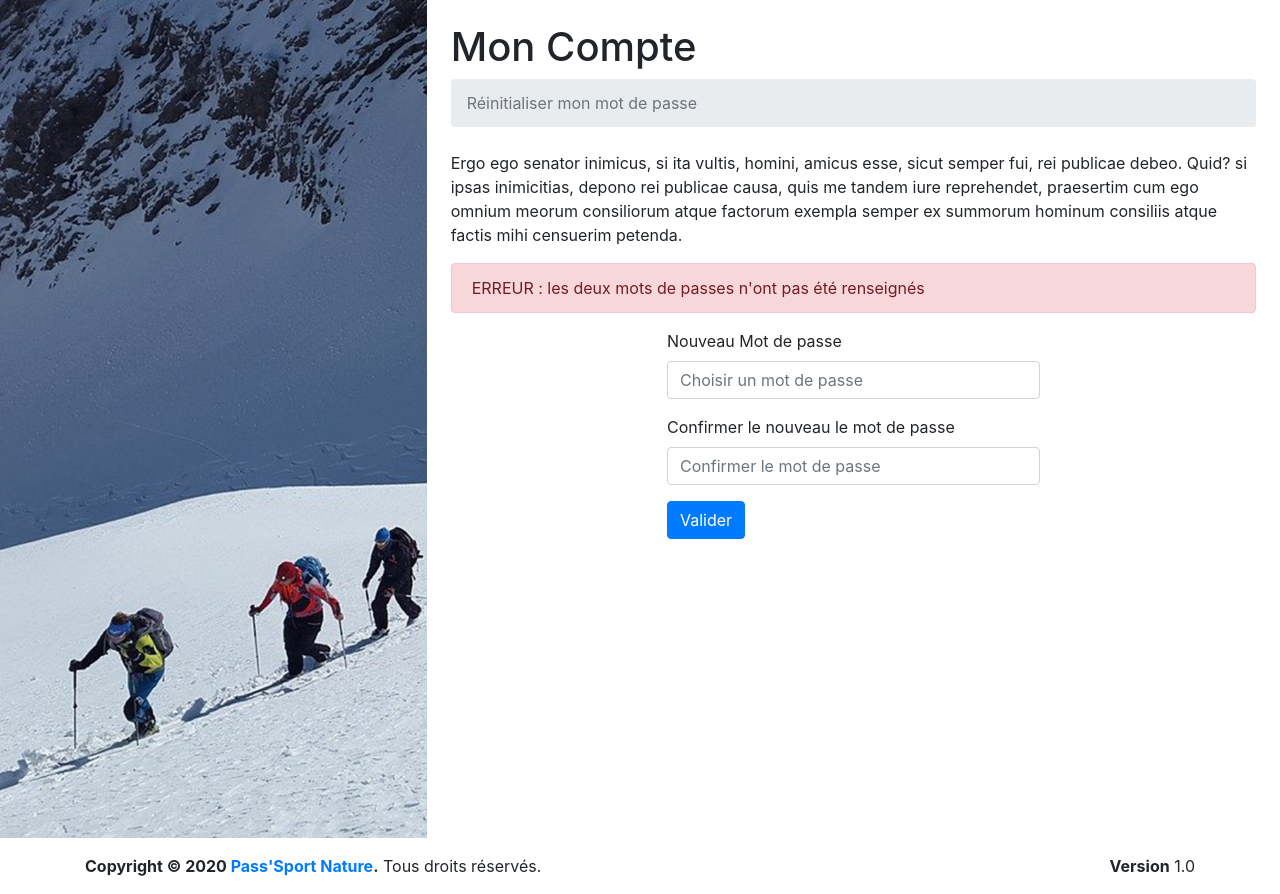
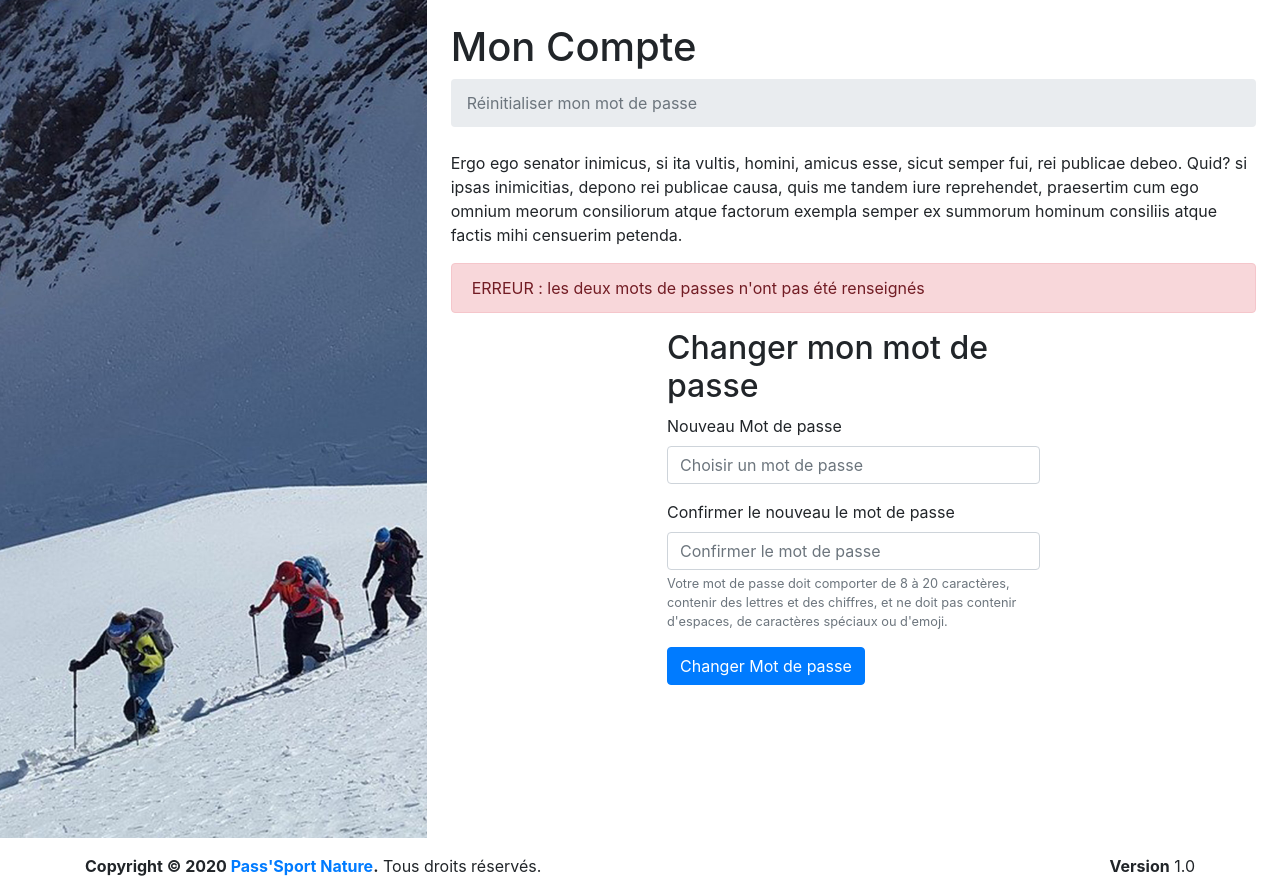
Before and after one commit to FROSSARD-Ma/EPI-Pass-Sport-Nature, a PHP site: page /addPass in a window 1280 px wide. Shown: the part 57-951 px from the top of the page. Run offline with PHP 8.4, Linux system fonts and the light colour scheme.

Commit message:
Fonction Changement mot de passe

```diff
--- a/views/templates/changePass.twig
+++ b/views/templates/changePass.twig
@@ -25,19 +25,8 @@
 
     <div class="row justify-content-center">
         <div class="col-6">
-            <form method="post" action="addPass">
-                <div class="form-group">
-                    <label for="userPass1">Nouveau Mot de passe</label>
-                    <input type="password" id="userPass1" name="userPass1" class="form-control" placeholder="Choisir un mot de passe" required>
-                </div>
-
-                <div class="form-group">
-                    <label for="userPass2">Confirmer le nouveau le mot de passe</label>
-                    <input type="password" id="userPass2" name="userPass2" class="form-control" placeholder="Confirmer le mot de passe" required>
-                </div>
-
-                <button class="btn btn-primary" type="submit">Valider</button>
-            </form>
+            <h2>Changer mon mot de passe</h2>
+            {% include('includes/form-changePass.twig') %}
         </div>
     </div>
 
--- /dev/null
+++ b/views/templates/includes/form-changePass.twig
@@ -0,0 +1,16 @@
+<form method="post" action="addPass">
+    <div class="form-group">
+        <label for="userPass1">Nouveau Mot de passe</label>
+        <input type="password" id="userPass1" name="userPass1" class="form-control" placeholder="Choisir un mot de passe" required>
+    </div>
+
+    <div class="form-group">
+        <label for="userPass2">Confirmer le nouveau le mot de passe</label>
+        <input type="password" id="userPass2" name="userPass2" class="form-control" placeholder="Confirmer le mot de passe" required>
+        <small id="passwordHelpBlock" class="form-text text-muted">
+          Votre mot de passe doit comporter de 8 à 20 caractères, contenir des lettres et des chiffres, et ne doit pas contenir d'espaces, de caractères spéciaux ou d'emoji.
+        </small>
+    </div>
+
+    <button class="btn btn-primary" type="submit">Changer Mot de passe</button>
+</form>
--- a/views/templates/navbarTop.twig
+++ b/views/templates/navbarTop.twig
@@ -16,7 +16,8 @@
     <li class="nav-item dropdown">
       <a class="nav-link dropdown-toggle active" data-toggle="dropdown" href="#" role="button" aria-haspopup="true" aria-expanded="false"><i class="fas fa-user"></i>Mon compte</a>
       <div class="dropdown-menu dropdown-menu-right">
-        <a class="dropdown-item" href="changePass">Changer mot de passe</a>
+        <a class="dropdown-item" href="dashboard">Tableau de bord</a>
+        <a class="dropdown-item" href="account">Mon compte</a>
         <div class="dropdown-divider"></div>
         <a class="dropdown-item" href="deconnexion">Se déconnecter</a>
       </div>
```
